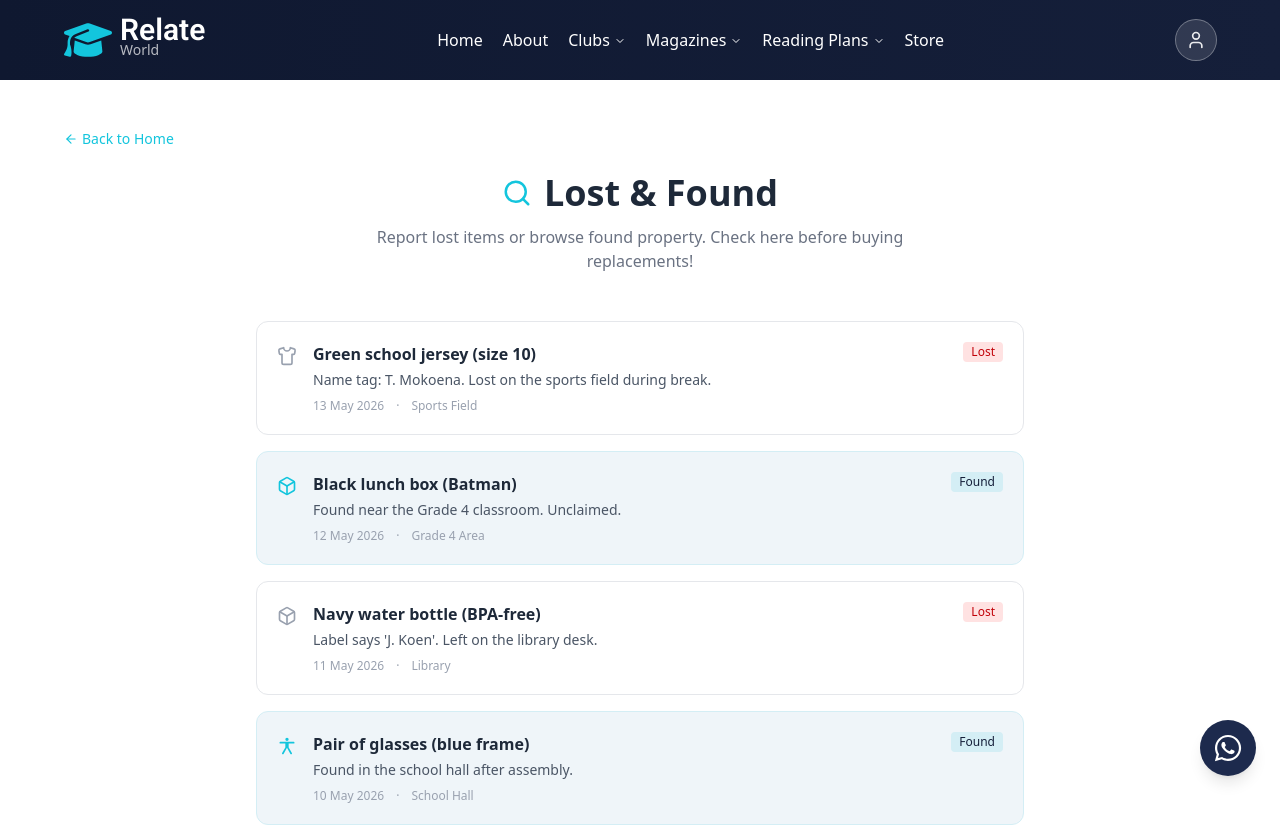
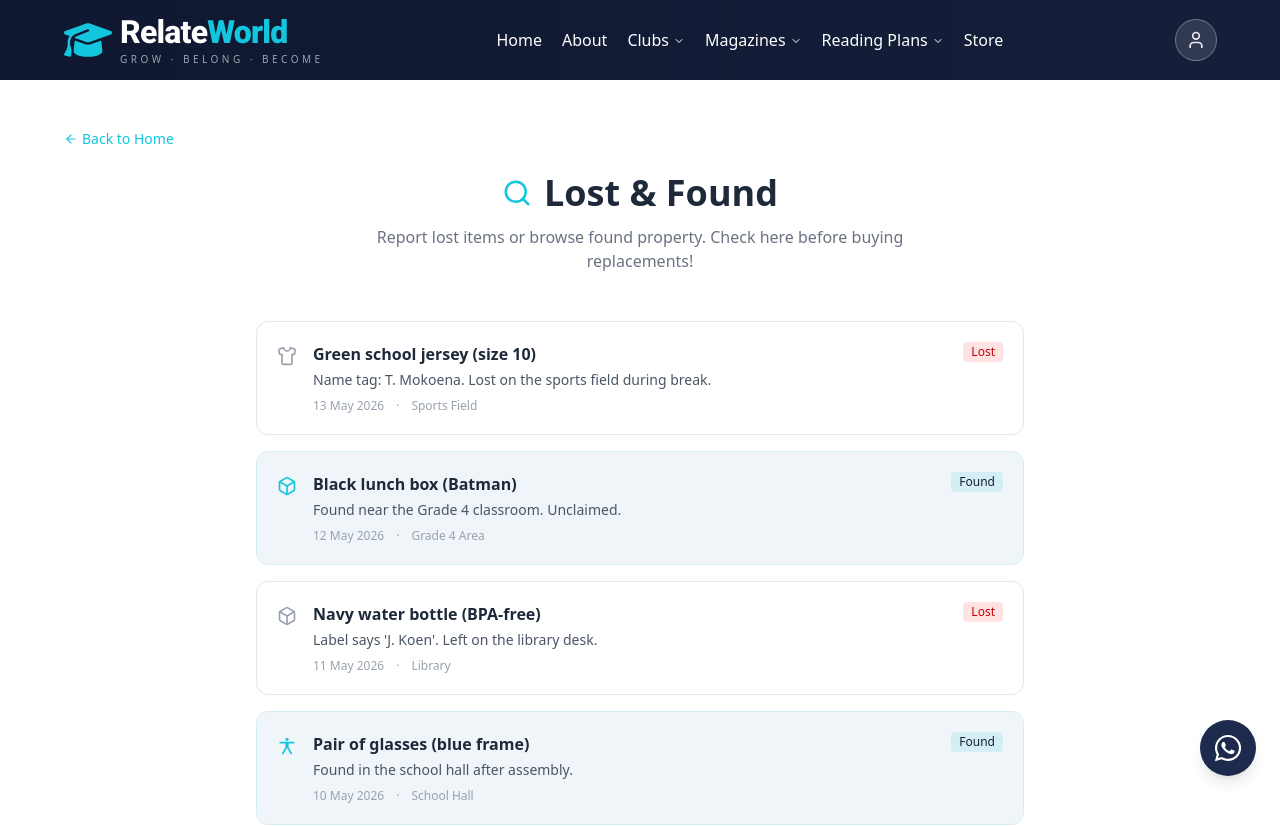
Before and after one commit to Kummirai/learnmore, a Next.js app: page /lost-found in a window 1280 px wide. Shown: the top 826 px of the page. Built offline with nearby package versions, Linux system fonts and the light colour scheme.

Commit message:
feat: enhance Navbar component with improved typography and styling; update Hero component eyebrow margin for better layout

```diff
--- a/components/Hero.tsx
+++ b/components/Hero.tsx
@@ -234,7 +234,7 @@ export default function Hero() {
                     </div>
 
                     {slide.eyebrow && (
-                        <p key={`eb-${slide.key}`} className="text-[11px] uppercase tracking-[0.2em] text-white/70 font-medium">
+                        <p key={`eb-${slide.key}`} className="-mb-[18px] md:-mb-[22px] text-[11px] uppercase tracking-[0.2em] text-white/70 font-medium">
                             {slide.eyebrow}
                         </p>
                     )}
--- a/components/Navbar.tsx
+++ b/components/Navbar.tsx
@@ -96,13 +96,16 @@ export default function Navbar({ overlay = false }: { overlay?: boolean }) {
               "text-4xl md:text-5xl text-[color:var(--club-accent)] self-center"
             }
           />
-          <div>
+          <div className="leading-none">
             <h1
-              className={`text-2xl md:text-3xl font-semibold ${roboto.className} leading-5`}
+              className={`text-[1.7rem] md:text-[2rem] font-extrabold ${roboto.className} tracking-tight leading-none`}
             >
               Relate
+              <span className="text-[color:var(--club-accent)] font-black">World</span>
             </h1>
-            <p className={"text-xs md:text-sm text-white/70"}>World</p>
+            <p className="text-[9px] md:text-[10px] uppercase tracking-[0.35em] text-white/60 mt-1.5">
+              Grow · Belong · Become
+            </p>
           </div>
         </Link>
         <nav className={"hidden lg:block"}>
@@ -209,13 +212,16 @@ export default function Navbar({ overlay = false }: { overlay?: boolean }) {
                   "text-4xl text-[color:var(--club-accent)] self-center"
                 }
               />
-              <div>
+              <div className="leading-none">
                 <h1
-                  className={`text-2xl font-semibold ${roboto.className} leading-5`}
+                  className={`text-2xl font-extrabold ${roboto.className} tracking-tight leading-none`}
                 >
-                  RelateWorld
+                  Relate
+                  <span className="text-[color:var(--club-accent)] font-black">World</span>
                 </h1>
-                <p className={"text-xs text-gray-50"}>Primary School</p>
+                <p className="text-[9px] uppercase tracking-[0.35em] text-white/60 mt-1.5">
+                  Grow · Belong · Become
+                </p>
               </div>
             </Link>
             <button
```
